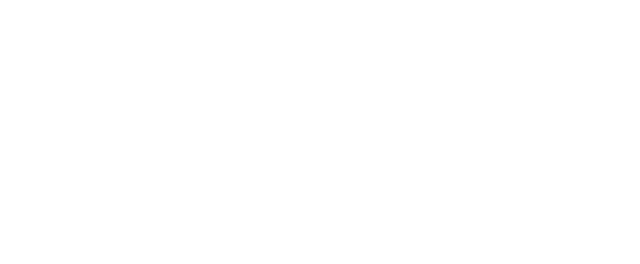
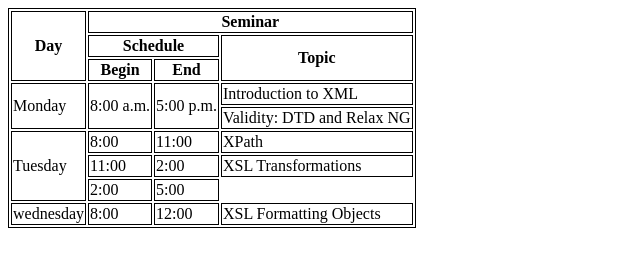
Before and after one commit to Mayankg-01/dev-files, a plain HTML site: page project2.html in a window 1280 px wide. Shown: the whole page, without its empty margins (0-640 px from the left). Drawn offline with Linux system fonts and the light colour scheme.

Commit message:
new projects added

```diff
--- a/project2.html
+++ b/project2.html
@@ -7,5 +7,60 @@
 </head>
 <body>
 
+    <style>
+        table, tr, td,th{
+            border: 1px solid black;
+
+        }
+    </style>
+
+   <table>
+    <tr>
+        <th rowspan="3">Day</th>
+        <th colspan="4">Seminar</th>
+    </tr>
+    <tr>
+        <th colspan="2">Schedule</th>
+        <th colspan="2" rowspan="2">Topic</th>
+    </tr>
+    <tr>
+        <th>Begin</th>
+        <th>End</th>
+    </tr>
+    <tr>
+        <td rowspan="2">Monday</td>
+        <td rowspan="2">8:00 a.m.</td>
+        <td rowspan="2">5:00 p.m.</td>
+        <td colspan="2">Introduction to XML</td>
+    </tr>
+
+    <tr>
+        <td colspan="2">Validity: DTD and Relax NG</td>
+    </tr>
+    <tr>
+        <td rowspan="3">Tuesday</td>
+        <td>8:00</td>
+        <td>11:00</td>
+        <td colspan="2">XPath</td>
+    </tr>
+    <tr>
+        <td>11:00</td>
+        <td>2:00</td>
+        <td colspan="2">XSL Transformations</td>
+    </tr>
+    <tr>
+        <td>2:00</td>
+        <td>5:00</td>
+
+    </tr>
+
+    <tr>
+        <td>wednesday</td>
+        <td>8:00</td>
+        <td>12:00</td>
+        <td colspan="2">XSL Formatting Objects</td>
+    </tr>
+   </table>
+
 </body>
 </html>
```
Also changed, not shown: linus.html (added, +51 -0 lines).
